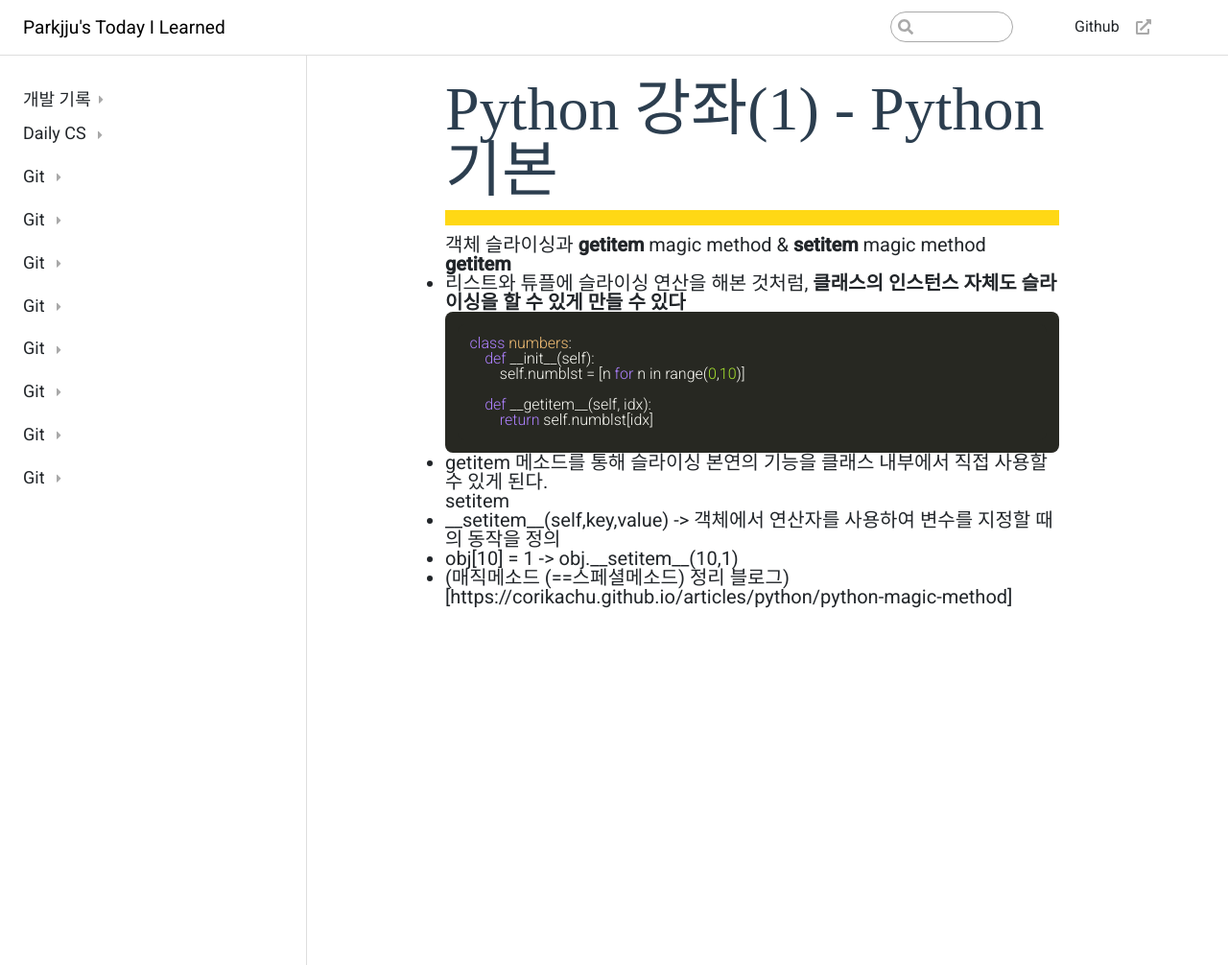
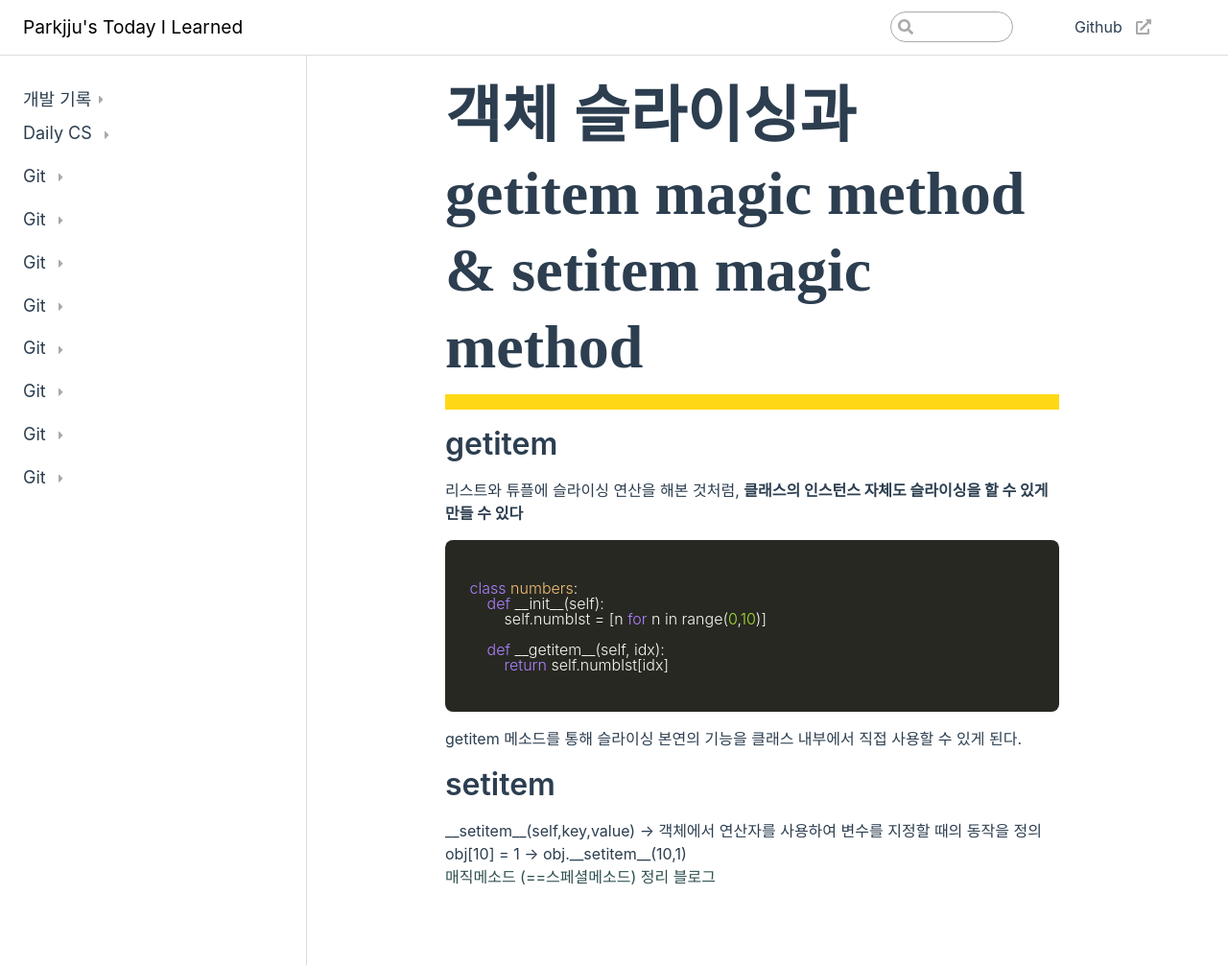
Before and after one commit to Parkjju/TIL-Maker, a Jekyll site: the page built from _posts/Python/2021-06-01-python.md, in a window 1280 px wide and 1006 px high. Shown: the whole window at 96% size. Built offline with Jekyll 4.4.1, drawn with Linux system fonts in a browser that asks for light colours; some web fonts are replaced.

Commit message:
post.html CSS - font, title size, line-height. 마크다운 migration 진행 및 jekyll previous, next기능 추가하기

```diff
--- a/_includes/head.html
+++ b/_includes/head.html
@@ -9,6 +9,6 @@
     integrity="sha384-EVSTQN3/azprG1Anm3QDgpJLIm9Nao0Yz1ztcQTwFspd3yD65VohhpuuCOmLASjC"
     crossorigin="anonymous"
   />
-  <link href="assets/CSS/style.css" rel="stylesheet" />
+  <link href="../assets/CSS/style.css" rel="stylesheet" />
   <title>Parkjju's TIL</title>
 </head>
--- a/_includes/sidebar_version2.html
+++ b/_includes/sidebar_version2.html
@@ -5,7 +5,6 @@
       <a href="{{site.baseurl}}"> {{ site.title | escape }} </a>
     </li>
     {% else %}
-
     <li class="chapter" data-level="1.1" data-path="{{site.baseurl}}">
       <a href="{{site.baseurl}}"> {{ site.title | escape }} </a>
     </li>
--- a/_posts/Python/2021-06-01-python.md
+++ b/_posts/Python/2021-06-01-python.md
@@ -3,7 +3,7 @@ layout: post
 # current: post
 # cover: assets/built/images/python-logo.png
 navigation: True
-title: Python 강좌(1) - Python 기본
+title: 객체 슬라이싱과 getitem magic method & setitem magic method
 date: 2021-06-01 16:40:00
 tags: [python]
 class: post-template
@@ -11,9 +11,7 @@ subclass: "post tag-python"
 author: parkjju
 ---
 
-# 객체 슬라이싱과 **getitem** magic method & **setitem** magic method
-
-### **getitem**
+# getitem
 
 - 리스트와 튜플에 슬라이싱 연산을 해본 것처럼, **클래스의 인스턴스 자체도 슬라이싱을 할 수 있게 만들 수 있다**
 
@@ -28,9 +26,8 @@ class numbers:
 
 - getitem 메소드를 통해 슬라이싱 본연의 기능을 클래스 내부에서 직접 사용할 수 있게 된다.
 
-### setitem
+# setitem
 
 - \_\_setitem\_\_(self,key,value) -> 객체에서 연산자를 사용하여 변수를 지정할 때의 동작을 정의
 - obj[10] = 1 -> obj.\_\_setitem\_\_(10,1)
-
-- (매직메소드 (==스페셜메소드) 정리 블로그)[https://corikachu.github.io/articles/python/python-magic-method]
+- [매직메소드 (==스페셜메소드) 정리 블로그](https://corikachu.github.io/articles/python/python-magic-method)
--- a/assets/CSS/post.css
+++ b/assets/CSS/post.css
@@ -1,5 +1,8 @@
 .main-post {
   box-sizing: border-box;
+  font-family: -apple-system, BlinkMacSystemFont, "Segoe UI", Roboto,
+    "Helvetica Neue", Arial, "Noto Sans", sans-serif, "Apple Color Emoji",
+    "Segoe UI Emoji", "Segoe UI Symbol", "Noto Color Emoji";
   padding-top: 1.5rem;
   padding-left: 20%;
   box-sizing: border-box;
@@ -8,10 +11,54 @@
   top: 3.6rem;
   left: 13rem;
 }
-
+.main-post--content {
+  padding-bottom: 5rem;
+}
 .main-post--title {
   font-family: "Gugi", cursive;
   font-size: 4rem;
   -webkit-font-smoothing: antialiased;
   color: var(--article-color);
 }
+
+.main-post ul {
+  font-size: 16px;
+  line-height: 1.5rem;
+  list-style: none;
+}
+
+h2 {
+  font-size: 1.65rem;
+  padding-bottom: 0.3rem;
+  border-bottom: 1px solid #eaecef;
+}
+
+h1,
+h2,
+h3,
+h4,
+h5,
+h6 {
+  font-weight: 600;
+  line-height: 1.25;
+}
+
+h2 {
+  display: block;
+  font-size: 1.5em;
+  margin-block-start: 0.83em;
+  margin-block-end: 0.83em;
+  margin-inline-start: 0px;
+  margin-inline-end: 0px;
+  font-weight: bold;
+}
+
+.main-post--content h1 {
+  font-size: 2rem;
+  margin-top: 1rem;
+  margin-bottom: 1rem;
+}
+
+.main-post--content a {
+  color: darkslategrey;
+}
--- a/assets/CSS/style.css
+++ b/assets/CSS/style.css
@@ -12,8 +12,12 @@
 @import url("https://fonts.googleapis.com/css2?family=Gugi&display=swap");
 
 body {
-  font-family: "Noto Sans KR", sans-serif;
-  font-family: "Roboto", sans-serif;
+  font-family: -apple-system, BlinkMacSystemFont, Segoe UI, Roboto, Oxygen,
+    Ubuntu, Cantarell, Fira Sans, Droid Sans, Helvetica Neue, sans-serif;
+  -webkit-font-smoothing: antialiased;
+  -moz-osx-font-smoothing: grayscale;
+  font-size: 16px;
+  color: #2c3e50;
   display: flex;
   font-size: 20px;
   height: 80vh;
--- a/assets/CSS/syntax.css
+++ b/assets/CSS/syntax.css
@@ -12,6 +12,8 @@
   padding: 0.8rem;
   font-size: 1rem;
   font-weight: 300;
+  margin-top: 1rem;
+  margin-bottom: 1rem;
 }
 .highlight .err {
   color: #272822;
```
